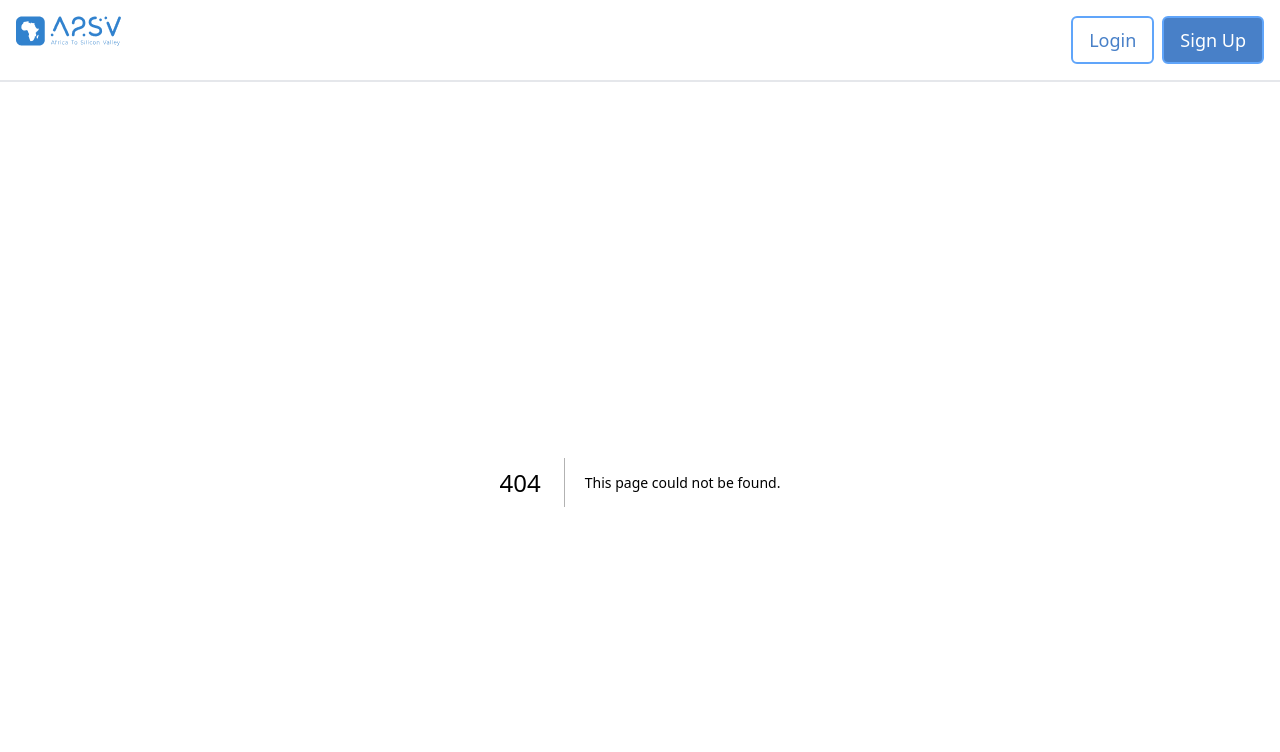
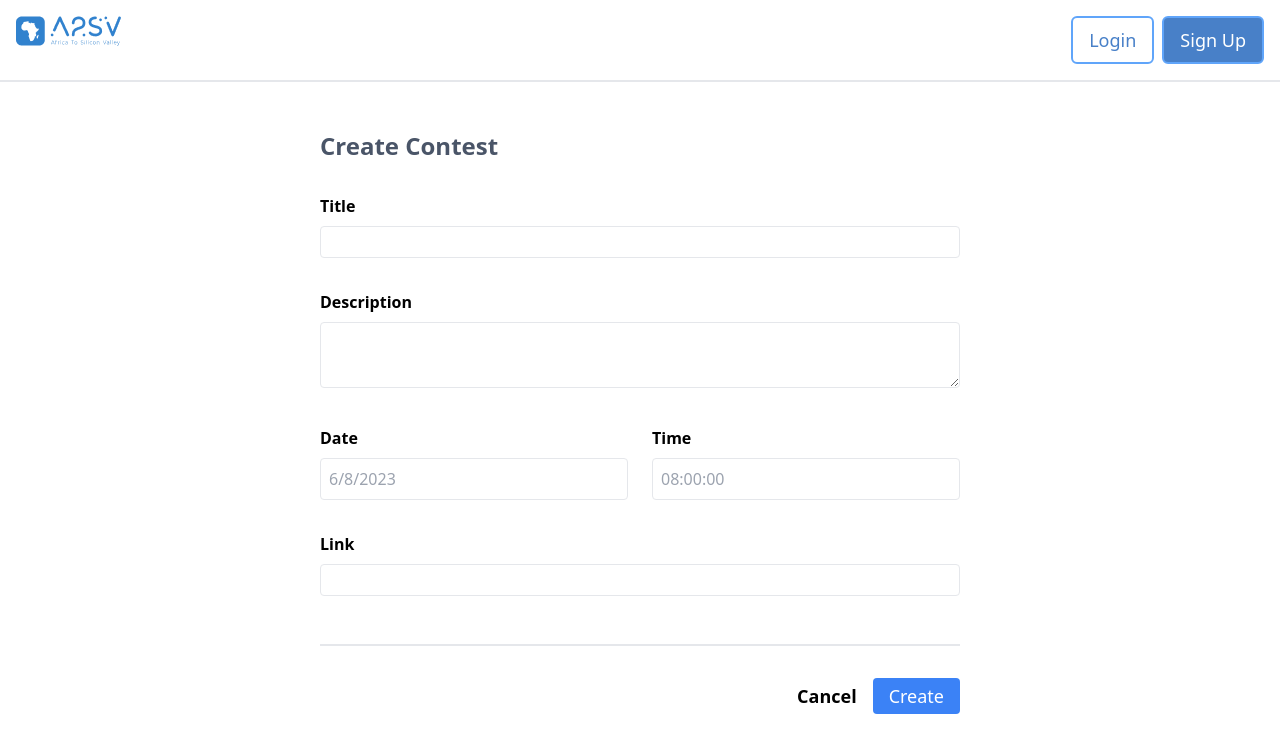
Before and after one commit to Endalebob/community-portal, a Next.js app: page /contest/create-contest in a window 1280 px wide. Before the commit this address had no page. Shown: the top 752 px of the page. Built offline with nearby package versions, Linux system fonts and the light colour scheme.

Commit message:
implement create contest page

```diff
--- /dev/null
+++ b/src/pages/contest/create-contest.tsx
@@ -0,0 +1,136 @@
+import React, { useState } from "react";
+import { useCreateContestMutation } from "<@>/store/contest/contest-api";
+
+const ContestForm = () => {
+  const [title, setTitle] = useState("");
+  const [description, setDescription] = useState("");
+  const [date, setDate] = useState("");
+  const [time, setTime] = useState("");
+  const [link, setLink] = useState("");
+
+  const [createContest, { isLoading }] = useCreateContestMutation();
+
+  const handleSubmit = async (e: React.FormEvent) => {
+    e.preventDefault();
+
+    if (!title || !description || !date || !time || !link) {
+      // Handle form validation error
+      alert("Please fill in all fields");
+      return;
+    }
+
+    try {
+      const contest = {
+        title,
+        description,
+        date,
+        time,
+        link,
+      };
+
+      await createContest(contest).unwrap();
+
+      // Contest creation successful, reset form fields
+      setTitle("");
+      setDescription("");
+      setDate("");
+      setTime("");
+      setLink("");
+    } catch (error) {
+      // Handle contest creation error
+      alert("An error occurred while creating the contest");
+    }
+  };
+
+  return (
+    <form onSubmit={handleSubmit} className="w-1/2 mx-auto mt-8 my-auto xl:h-full h-80">
+      <div>
+        <h1 className="pt-4 pb-8 text-2xl text-secondary-text font-semibold">
+          Create Contest
+        </h1>
+      </div>
+      <div className="mb-8">
+        <label htmlFor="title" className="block mb-2 font-semibold">
+          Title
+        </label>
+        <input
+          type="text"
+          id="title"
+          value={title}
+          onChange={(e) => setTitle(e.target.value)}
+          className="w-full p-2 border rounded h-8 focus:outline-none"
+        />
+      </div>
+      <div className="mb-8">
+        <label htmlFor="description" className="block mb-2 font-semibold">
+          Description
+        </label>
+        <textarea
+          id="description"
+          value={description}
+          onChange={(e) => setDescription(e.target.value)}
+          className="w-full p-2 border rounded focus:outline-none"
+        ></textarea>
+      </div>
+      <div className="grid grid-cols-1 sm:grid-cols-2 gap-6">
+        <div className="mb-8 col-span-1">
+          <label htmlFor="date" className="block mb-2 font-semibold">
+            Date
+          </label>
+          <input
+            type="text"
+            id="date"
+            value={date}
+            onChange={(e) => setDate(e.target.value)}
+            className="w-full p-2 border rounded focus:outline-none"
+            placeholder="6/8/2023"
+          />
+        </div>
+        <div className="mb-8 col-span-1">
+          <label htmlFor="time" className="block mb-2 font-semibold">
+            Time
+          </label>
+          <input
+            type="text"
+            id="time"
+            value={time}
+            onChange={(e) => setTime(e.target.value)}
+            className="w-full p-2 border rounded focus:outline-none"
+            placeholder="08:00:00"
+          />
+        </div>
+      </div>
+      <div className="mb-4">
+        <label htmlFor="link" className="block mb-2 font-semibold">
+          Link
+        </label>
+        <input
+          type="text"
+          id="link"
+          value={link}
+          onChange={(e) => setLink(e.target.value)}
+          className="w-full p-2 border rounded h-8 focus:outline-none"
+        />
+      </div>
+      <div>
+        <div className="border h-0 mt-12 mb-4"></div>
+      </div>
+      <div className="grid justify-items-end">
+        <div>
+          <button className="font-semibold mr-4 text-lg py-2 text-lg">
+            Cancel
+          </button>
+          <button
+            type="submit"
+            disabled={isLoading}
+            className="px-4 py-1 mt-4 bg-blue-500 text-white rounded hover:bg-blue-600 text-lg"
+          >
+            {isLoading ? "Creating..." : "Create"}
+          </button>
+        </div>
+      </div>
+    </form>
+  );
+};
+
+export default ContestForm;
--- /dev/null
+++ b/src/store/contest/contest-api.tsx
@@ -0,0 +1,24 @@
+import { createApi, fetchBaseQuery } from "@reduxjs/toolkit/query/react";
+
+interface Contest {
+  title: string;
+  description: string;
+  date: string;
+  time: string;
+  link: string;
+}
+
+export const contestsApi = createApi({
+  baseQuery: fetchBaseQuery({ baseUrl: "/api" }),
+  endpoints: (builder) => ({
+    createContest: builder.mutation<any, Partial<Contest>>({
+      query: (contest) => ({
+        url: "/contests",
+        method: "POST",
+        body: contest,
+      }),
+    }),
+  }),
+});
+
+export const { useCreateContestMutation } = contestsApi;
```
